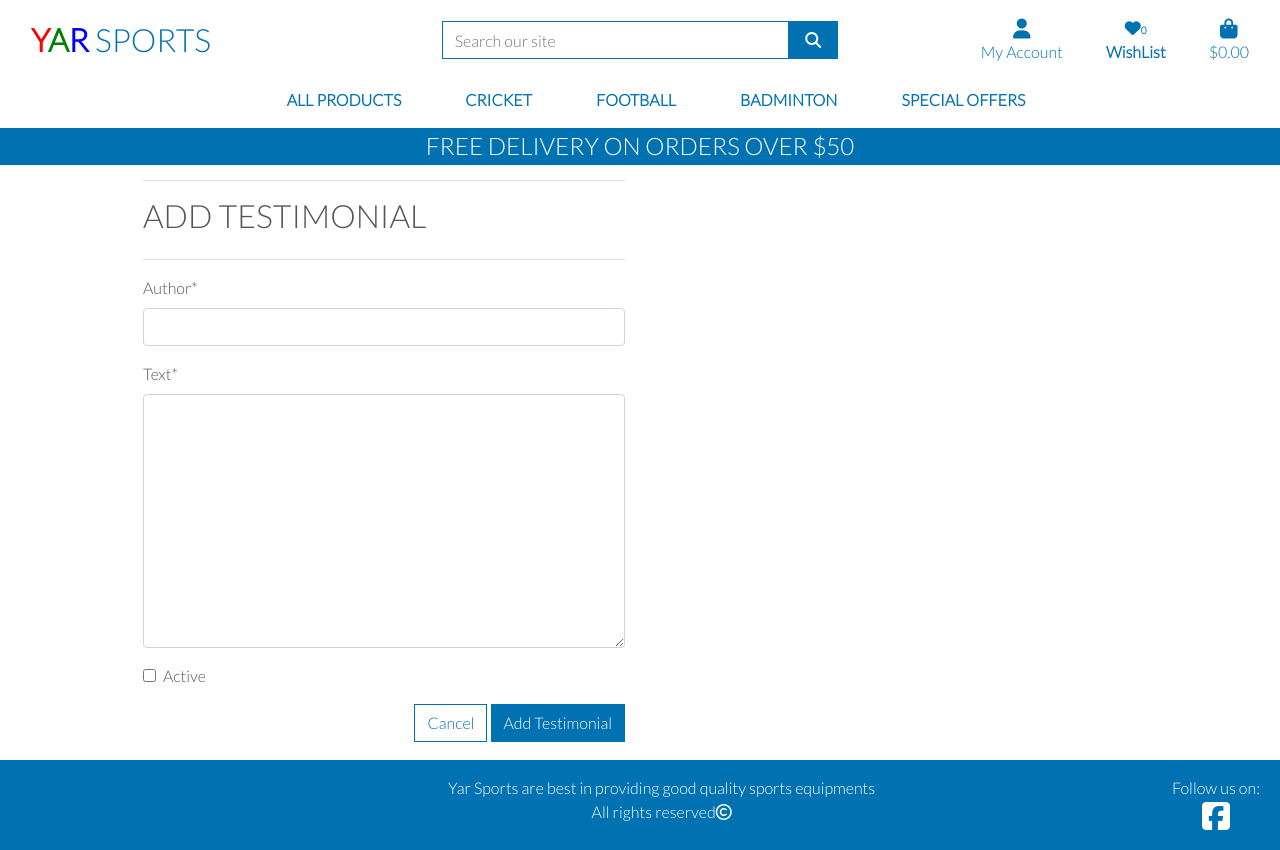
After one commit to shahery/yar-sports, a Django app: page /testimonials/add_testimonial/ in a window 1280 px wide. The commit adds this page. Run offline with Django 3.2, Linux system fonts and the light colour scheme; the visitor is signed in with stand-in values (Sample User, id 1); data that the repository does not hold is empty; parts of the project's set-up code (start-up, migrations or seed data) failed here and were passed over; some libraries are stand-ins or nearby versions.

Commit message:
Add testimonial functionality for the users in the front end

```diff
--- a/templates/base.html
+++ b/templates/base.html
@@ -79,6 +79,7 @@
                                         <a href="{% url 'add_product' %}" class="dropdown-item">Product Management</a>
                                     {% endif %}
                                     <a href="{% url 'profile' %}" class="dropdown-item">My Profile</a>
+                                    <a href="{% url 'add-testimonial' %}" class="dropdown-item">Add Testimonial</a>
                                     <a href="{% url 'account_logout' %}" class="dropdown-item">Logout</a>
                                 {% else %}
                                     <a href="{% url 'account_signup' %}" class="dropdown-item">Register</a>
--- /dev/null
+++ b/testimonials/forms.py
@@ -0,0 +1,11 @@
+# pylint: disable=missing-module-docstring
+# pylint: disable=missing-class-docstring
+# pylint: disable=missing-function-docstring
+from django.forms import ModelForm
+from .models import Testimonial
+
+
+class TestimonialForm(ModelForm):
+    class Meta:
+        model = Testimonial
+        fields = ('author', 'text', 'active',)
--- /dev/null
+++ b/testimonials/templates/testimonials/testimonials.html
@@ -0,0 +1,35 @@
+{% extends "base.html" %}
+{% load static %}
+
+{% block page_header %}
+    <div class="container header-container">
+        <div class="row">
+            <div class="col"></div>
+        </div>
+    </div>
+{% endblock %}
+
+{% block content %}
+    <div class="overlay"></div>
+    <div class="container">
+        <div class="row">
+            <div class="col-12 col-md-6">
+                <hr>
+                <h2 class="logo-font mb-4">Add Testimonial</h2>
+                <hr>
+            </div>
+        </div>
+        <div class="row">
+            <div class="col-12 col-md-6">
+                <form method="POST" action="{% url 'add-testimonial' %}" class="form mb-2" enctype="multipart/form-data">
+                    {% csrf_token %}
+                    {{ form | crispy }}
+                    <div class="text-right">
+                        <a class="btn btn-outline-blue rounded-0" href="{% url 'products' %}">Cancel</a>
+                        <button class="btn btn-blue rounded-0" type="submit">Add Testimonial</button>
+                    </div>
+                </form>
+            </div>
+        </div>
+    </div>
+{% endblock %}
--- /dev/null
+++ b/testimonials/urls.py
@@ -0,0 +1,9 @@
+# pylint: disable=missing-module-docstring
+# pylint: disable=missing-class-docstring
+# pylint: disable=missing-function-docstring
+from django.urls import path
+from . import views
+
+urlpatterns = [
+    path('add_testimonial/', views.add_testimonial, name='add-testimonial'),
+]
--- /dev/null
+++ b/testimonials/views.py
@@ -0,0 +1,31 @@
+# pylint: disable=missing-module-docstring
+# pylint: disable=missing-class-docstring
+# pylint: disable=missing-function-docstring
+from django.shortcuts import render, redirect, reverse
+from django.contrib import messages
+from django.contrib.auth.decorators import login_required
+from .forms import TestimonialForm
+
+
+@login_required
+def add_testimonial(request):
+    """ Add a testimonial to the store """
+
+    if request.method == 'POST':
+        form = TestimonialForm(request.POST)
+        if form.is_valid():
+            testimonial = form.save()
+            messages.success(request, 'Successfully added testimonial!')
+            return redirect(reverse('products'))
+        else:
+            messages.error(request, 'Failed to add testimonial.'
+                           'Please ensure the form is valid.')
+    else:
+        form = TestimonialForm()
+
+    template = 'testimonials/testimonials.html'
+    context = {
+        'form': form,
+    }
+
+    return render(request, template, context)
--- a/yar_sports/urls.py
+++ b/yar_sports/urls.py
@@ -27,4 +27,5 @@ urlpatterns = [
     path('checkout/', include('checkout.urls')),
     path('profile/', include('profiles.urls')),
     path('wishlist/', include('wishlist.urls')),
+    path('testimonials/', include('testimonials.urls')),
 ] + static(settings.MEDIA_URL, document_root=settings.MEDIA_ROOT)
```
